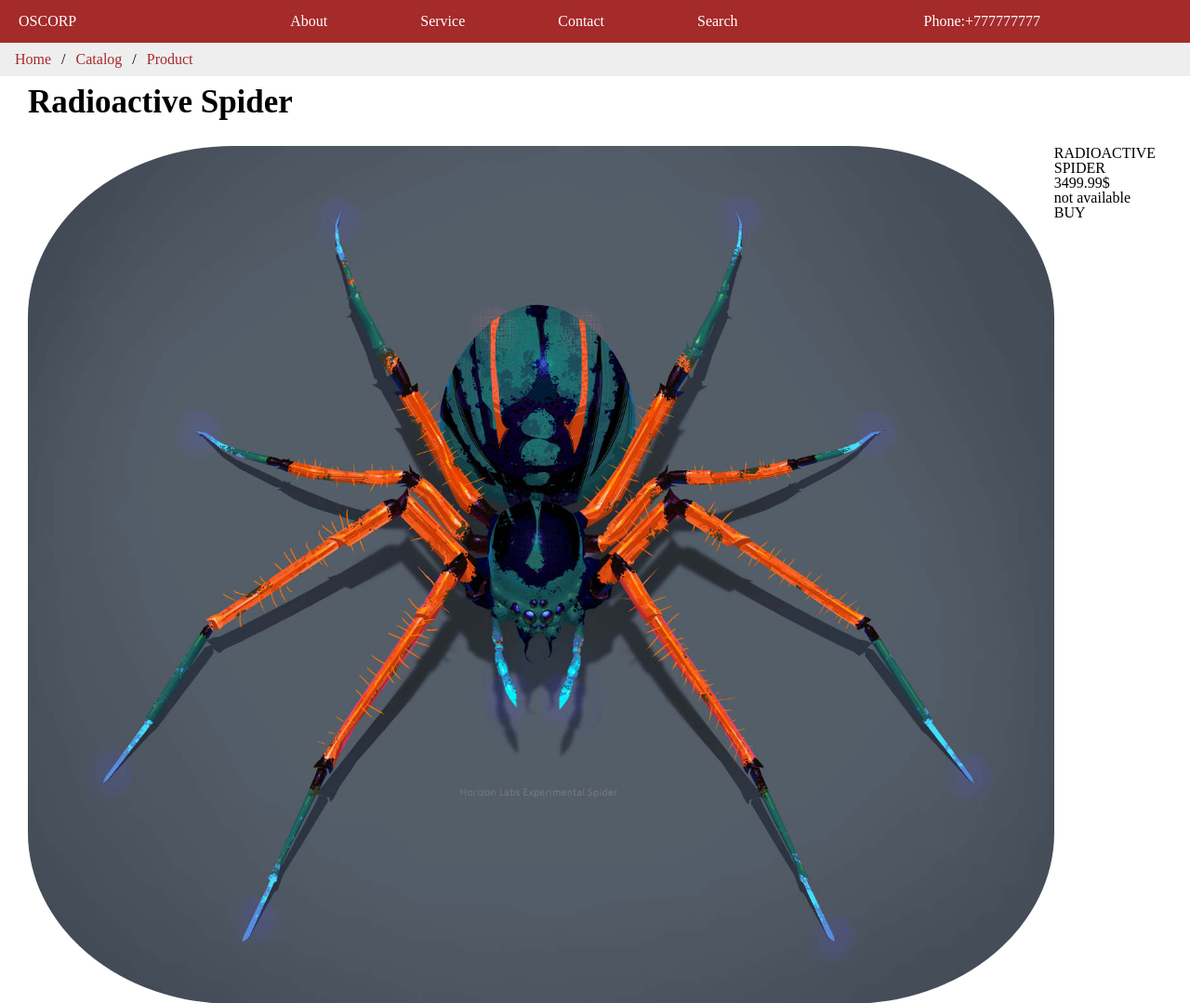
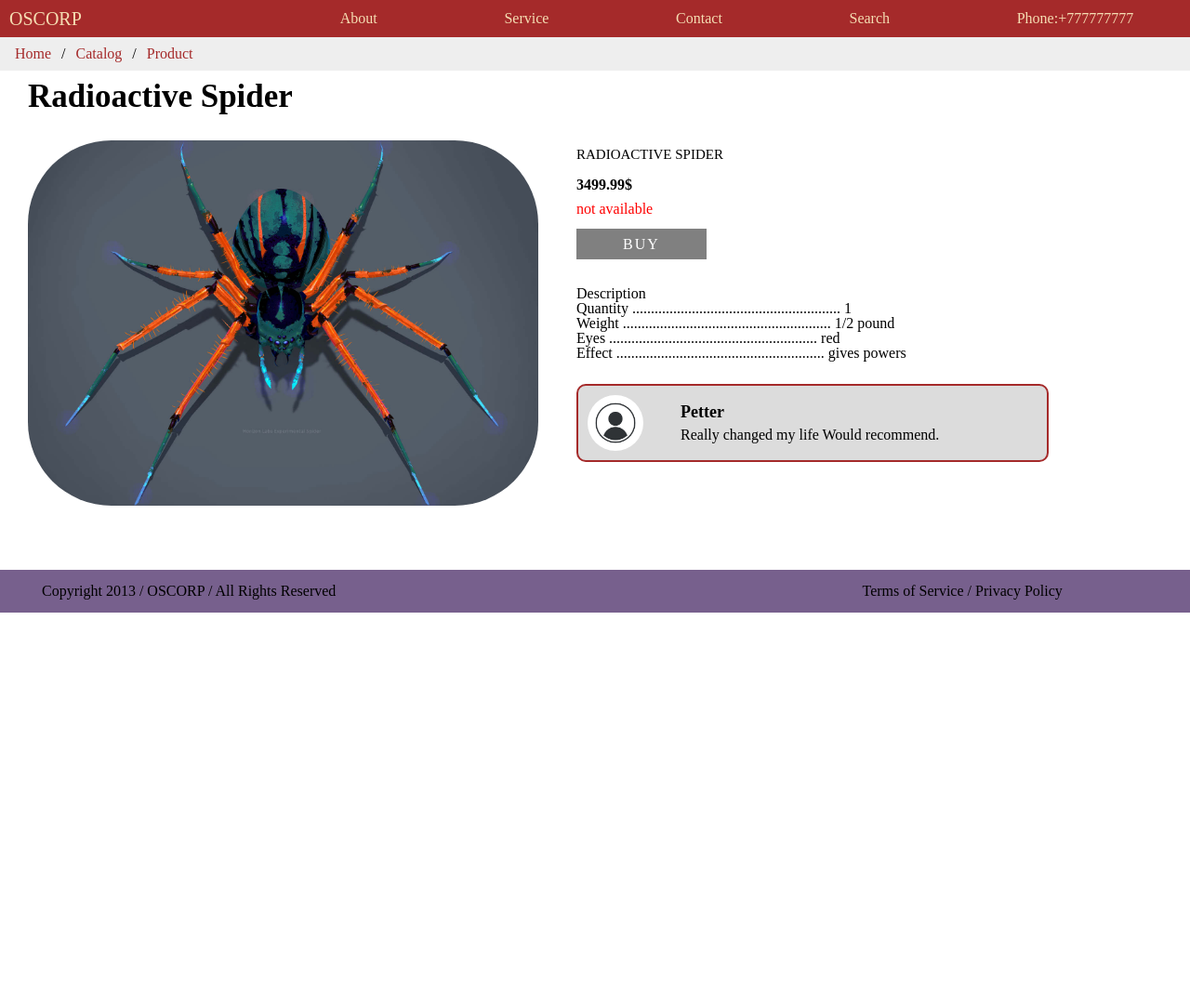
Before and after one commit to igor-romasiuk/ucode, a plain HTML site: page sprint01/task06/card.html in a window 1280 px wide. Shown: the top 1079 px of the page at 93% size. After the commit the page ends 800 px from the top, so only its background shows below. Drawn offline with Linux system fonts and the light colour scheme.

Commit message:
new changes

```diff
--- a/sprint01/task06/card.html
+++ b/sprint01/task06/card.html
@@ -5,48 +5,80 @@
     <meta http-equiv="X-UA-Compatible" content="IE=edge">
     <meta name="viewport" content="width=device-width, initial-scale=1.0">
     <link rel="stylesheet" href="./css/style2.css">
-    <title>Oscorp</title>
+    <title>Oscorp2</title>
 </head>
 <body>
-    <header class="head">
-        <p>OSCORP</p>
-        <a class="link1" href="#">About</a>
-        <a href="#">Service</a>
-        <a href="#">Contact</a>
-        <a class="link2" href="#">Search</a>
-        <p>Phone:+777777777</p>
+    <div class="wrapper">
+    <header class="header">
+        <a href="" class="header__logo">OSCORP</a>
+        <nav class="header__menu">
+            <ul class="header__list">
+                <li>
+                    <a href="" class="header__link">About</a>
+                </li>
+                <li>
+                    <a href="" class="header__link">Service</a>
+                </li>
+                <li>
+                    <a href="" class="header__link">Contact</a>
+                </li>
+                <li>
+                    <a href="" class="header__link">Search</a>
+                </li>
+                <li>
+                    <a href="" class="header__link">Phone:+777777777</a>
+                </li>
+            </ul>
+        </nav>
     </header>
     <nav>
         <ul class="breadcrumb">
             <li><a href="">Home</a></li>
-            <li><a href="file:///home/igor/ucode/sprint01/task06/index3.html">Catalog</a></li>
+            <li><a href="file:///home/igor/ucode/sprint01/task06/index.html">Catalog</a></li>
             <li><a href="file:///home/igor/ucode/sprint01/task06/card.html">Product</a></li>
           </ul>
     </nav>
     <div class="content">
-        <div class="product_item">
             <h2>Radioactive Spider</h2>
-            <div class="item_row">
-                <div class="item_image"><img src="./img/horizonLabsSpider_full_1600_c.jpg" alt=""></div>
-                <div class="item_body">
-                    <div class="item_title">RADIOACTIVE SPIDER</div>
-                    <div class="item_text1">3499.99$</div>
-                    <div class="item_text2">not available</div>
-                    <div class="item_button">BUY</div>
-                    <div class="item_description"></div>
+            <div class="products__item">
+               <div class="image">
+
+                    <img src="./img/horizonLabsSpider_full_1600_c.jpg" alt="">
+
+              </div>
+                <div class="data">
+                    <div class="info">
+                    <a href="file:///home/igor/ucode/sprint01/task06/card.html" class="products__name">RADIOACTIVE SPIDER</a>
+                    <a href="" class="price">3499.99$</a>
+                    <a href="" class="notavailable">not available</a>
+                    <a href="file:///home/igor/ucode/sprint01/task06/card.html" class="products__button_no">BUY</a>
+                   </div>
+                    <div class="description">
+                    Description
+                    <br>
+                    Quantity   ........................................................  1
+                    <br>
+                    Weight     ........................................................  1/2 pound
+                    <br>
+                    Eyes       ........................................................  red
+                    <br>
+                   <nobr>Effect     ........................................................  gives powers</nobr>
                     <div class="box">
-                        <div class="icon"></div>
-                        <div class="coment"></div>
+                    <div class="icon">
+                        <img src="./img/istockphoto-1300845620-170667a.jpg" alt="">
                     </div>
+                    <div class="comment">
+                        <div class="comment__name">Petter</div>
+                        <p>Really changed my life Would recommend.</p>
+                    </div>
+                   </div>
+                  </div>
                 </div>
             </div>
-        </div>
-        <footer>
-            <div class="name_row">
-                <div class="text_name"></div>
-                <div class="text_policy"></div>
-            </div>
-
-        </footer>
     </div>
+    <footer class="footer">
+        <p class="text_name">Copyright 2013 / OSCORP / All Rights Reserved</p>
+        <p class="text_policy"><nobr>Terms of Service / Privacy Policy</nobr> </p>
+    </footer>
+  </div>
 </body>
--- a/sprint01/task06/css/style.css
+++ b/sprint01/task06/css/style.css
@@ -70,7 +70,6 @@ table {
     display: grid;
     grid-auto-flow: column;
     justify-items: center;
-
 }
 .header__list li {
     margin-left: 35px;
--- a/sprint01/task06/css/style2.css
+++ b/sprint01/task06/css/style2.css
@@ -46,22 +46,42 @@ table {
 
 
 
-.head {
+
+.wrapper {
+    overflow: hidden;
+    min-height: 100%;
+    display: grid;
+    grid-template: minmax(50px, auto) 1fr minmax(100%, auto) ;
+
+}
+.header {
+    grid-area: "header";
+    padding: 10px;
     background-color: brown;
-    display: flex;
-    color: white;
-    padding: 15px 20px 15px 20px;
+    display: grid;
+    grid-template: 1fr / 1fr minmax(auto,270px) minmax(auto, 1100px) 1fr;
+    align-items: center;
 }
-.head a {
+.header__logo {
+    font-size: 20px;
     text-decoration: none;
-    margin: 0px 50px 0 50px;
-    color: white;
+    color: wheat;
+    grid-column: 2 / 3;
 }
-.link1 {
-    padding-left: 180px;
+.header__menu {
+    grid-column: 3 / 4;
 }
-.link2{
-    padding-right: 150px;
+.header__list {
+    display: grid;
+    grid-auto-flow: column;
+    justify-items: center;
+}
+.header__list li {
+    margin-left: 35px;
+}
+.header__link {
+    text-decoration: none;
+    color: wheat;
 }
 
 
@@ -87,20 +107,150 @@ ul.breadcrumb li a {
 
 .content {
     padding: 0 30px;
+
+
 }
-.product_item h2 {
+h2 {
     margin: 10px 0 30px 0;
     font-size: 35px;
     font-weight: bold;
 }
-.item_row {
-    display: flex;
-}
-.item_image {
+
+
+.products__item {
+    display: grid;
+    grid-template: 1fr / 1fr 1fr;
+
 
 }
-.item_image img{
-    max-width: 100%;
-    border-radius: 20%;
+.data {
+    margin-left: -20px;
+}
+
+.image {
+    width: 90%;
+    height: 85%;
+
 
 }
+img {
+    width: 100%;
+    height: 100%;
+    object-fit: cover;
+    border-radius: 90px;
+}
+.products__name {
+    display: block;
+    text-decoration: none;
+    font-size: 15px;
+    color: #000;
+    line-height: 30px;
+    margin-bottom: 10px;
+
+}
+.price {
+    display: block;
+    color: #000;
+    text-decoration: none;
+    font-weight: bold;
+    margin-bottom: 10px;
+}
+
+.available {
+    display: block;
+    text-decoration: none;
+    margin-bottom: 15px;
+    color: #000;
+
+}
+.notavailable {
+    display: block;
+    text-decoration: none;
+    margin-bottom: 10px;
+    color: red;
+}
+.products__button {
+    color: #fff;
+    text-transform: uppercase;
+    letter-spacing: 2px;
+    text-decoration: none;
+    line-height: 40px;
+    justify-self: start;
+    background-color: brown;
+    padding: 8px 50px;
+}
+.products__button_no {
+    color: #fff;
+    text-transform: uppercase;
+    letter-spacing: 2px;
+    text-decoration: none;
+    line-height: 40px;
+    justify-self: start;
+    background-color: gray;
+    padding: 8px 50px;
+}
+
+
+.box {
+    display: grid;
+    align-items: center;
+    grid-template: 1fr / 110px 1fr;
+    border: 2px solid brown;
+    background-color: gainsboro;
+    border-radius: 10px;
+    margin-top: 25px;
+    width: 80%;
+    height: 80px;
+
+}
+.description {
+    margin-top: 25px;
+}
+.icon {
+    width: 60px;
+    height: 60px;
+    margin-left: 10px;
+}
+.comment__name {
+    font-size: 18px;
+    font-weight: 600;
+    margin-bottom: 8px;
+}
+
+.footer {
+
+    background-color: #77608d;
+    display: grid;
+    grid-template: 1fr / 1fr 1fr;
+    padding: 15px;
+}
+.text_name {
+    margin-left: 30px;
+}
+.text_policy {
+    margin-left: 46%;
+}
+
+
+
+@media (max-width:768px) {
+    .header {
+        display: none;
+    }
+    .products__item {
+        grid-template: 1fr / 2fr;
+    }
+    .info {
+        border: 1px solid firebrick;
+        text-align: center;
+    }
+    img {
+        margin-left: 20px;
+    }
+    .icon {
+        margin-left: -5px;
+    }
+    .footer {
+        display: none;
+    }
+}
```
Also changed, not shown: sprint01/task06/index2.html (deleted, +0 -51 lines), sprint01/task06/img/istockphoto-1300845620-170667a.jpg (added).
